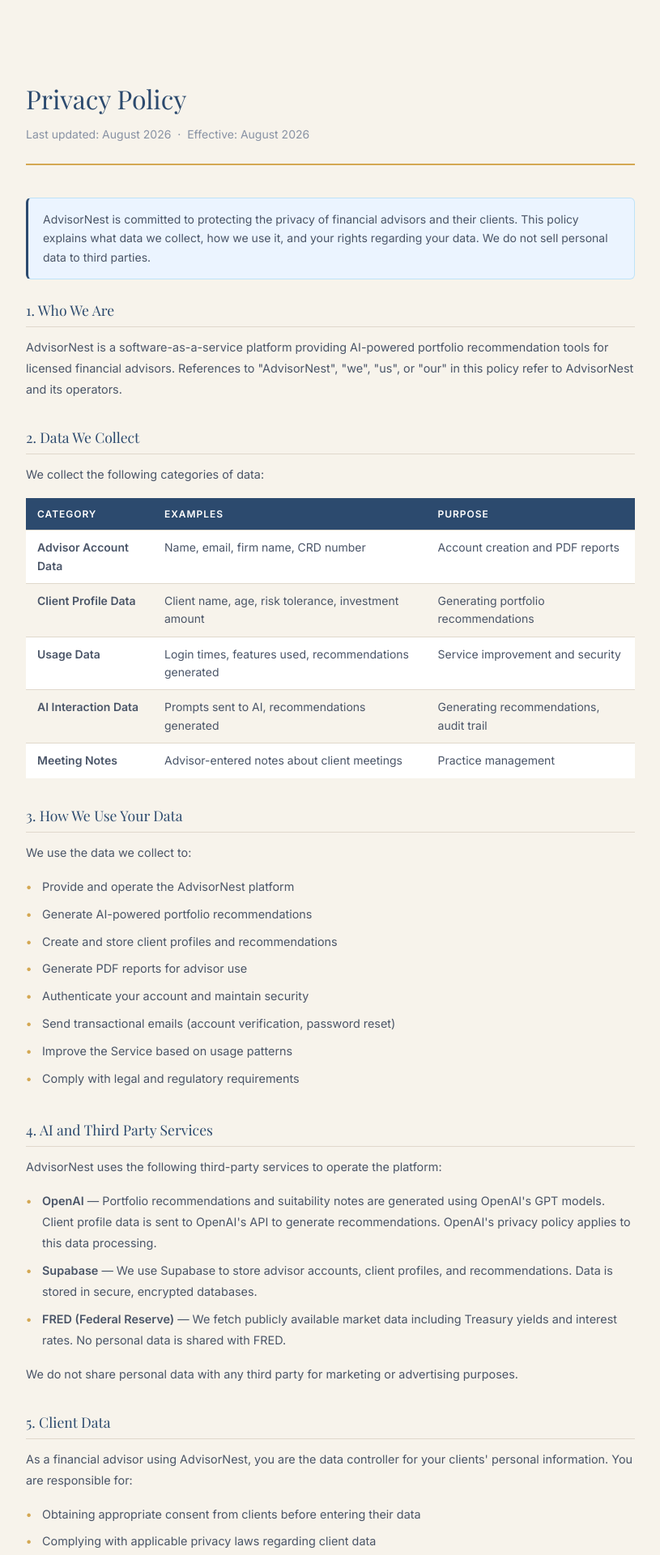
After one commit to asharma-18/advisornest, a Flask app: page /privacy in a window 1280 px wide. The commit adds this page. Shown: the top 1920 px of the page at 81% size, without its empty margins (232-1047 px from the left). Run offline with Flask 3, Linux system fonts and the light colour scheme; some web fonts are replaced.

Commit message:
Added Terms of Service, Privacy Policy, CRD number field, PDF instruments section

```diff
--- a/app/routes.py
+++ b/app/routes.py
@@ -865,3 +865,14 @@ def generate_suitability_note_route():
 
     except Exception as e:
         return json.dumps({"success": False, "error": str(e)})
+
+# ── Terms of Service ──────────────────────────────────────
+@main.route("/terms")
+def terms():
+    return render_template("legal/terms.html")
+
+
+# ── Privacy Policy ────────────────────────────────────────
+@main.route("/privacy")
+def privacy():
+    return render_template("legal/privacy.html")
--- /dev/null
+++ b/app/templates/Legal/privacy.html
@@ -0,0 +1,349 @@
+{% extends "base.html" %}
+
+{% block title %}Privacy Policy — AdvisorNest{% endblock %}
+
+{% block extra_css %}
+<style>
+    .legal-container {
+        max-width: 800px;
+        margin: 0 auto;
+        padding: 48px 24px;
+    }
+
+    .legal-header {
+        margin-bottom: 40px;
+        padding-bottom: 24px;
+        border-bottom: 2px solid var(--accent);
+    }
+
+    .legal-title {
+        font-family: var(--font-heading);
+        font-size: 2rem;
+        color: var(--navy);
+        margin-bottom: 8px;
+    }
+
+    .legal-date {
+        font-size: 0.875rem;
+        color: var(--text-muted);
+    }
+
+    .legal-section {
+        margin-bottom: 32px;
+    }
+
+    .legal-section-title {
+        font-family: var(--font-heading);
+        font-size: 1.1rem;
+        color: var(--navy);
+        margin-bottom: 12px;
+        padding-bottom: 6px;
+        border-bottom: 1px solid var(--border);
+    }
+
+    .legal-text {
+        font-size: 0.9rem;
+        color: var(--text-secondary);
+        line-height: 1.8;
+        margin-bottom: 12px;
+    }
+
+    .legal-list {
+        list-style: none;
+        margin: 12px 0;
+    }
+
+    .legal-list li {
+        font-size: 0.9rem;
+        color: var(--text-secondary);
+        line-height: 1.8;
+        padding: 4px 0 4px 20px;
+        position: relative;
+    }
+
+    .legal-list li::before {
+        content: '•';
+        color: var(--accent);
+        position: absolute;
+        left: 0;
+        font-weight: 700;
+    }
+
+    .legal-highlight {
+        background: var(--info-bg);
+        border: 1px solid #bee3f8;
+        border-left: 3px solid var(--navy);
+        border-radius: 6px;
+        padding: 14px 18px;
+        margin-bottom: 24px;
+        font-size: 0.875rem;
+        color: var(--text-secondary);
+        line-height: 1.7;
+    }
+
+    .legal-contact {
+        background: var(--bg-primary);
+        border: 1px solid var(--border);
+        border-radius: 10px;
+        padding: 20px 24px;
+        margin-top: 32px;
+    }
+
+    .data-table {
+        width: 100%;
+        border-collapse: collapse;
+        margin: 16px 0;
+        font-size: 0.875rem;
+    }
+
+    .data-table th {
+        background: var(--navy);
+        color: white;
+        padding: 10px 14px;
+        text-align: left;
+        font-weight: 600;
+    }
+
+    .data-table td {
+        padding: 10px 14px;
+        border-bottom: 1px solid var(--border);
+        color: var(--text-secondary);
+        vertical-align: top;
+    }
+
+    .data-table tr:nth-child(even) td {
+        background: var(--bg-primary);
+    }
+</style>
+{% endblock %}
+
+{% block auth_content %}
+<div class="legal-container">
+
+    <div class="legal-header">
+        <div class="legal-title">Privacy Policy</div>
+        <div class="legal-date">
+            Last updated: August 2026 &nbsp;·&nbsp;
+            Effective: August 2026
+        </div>
+    </div>
+
+    <div class="legal-highlight">
+        AdvisorNest is committed to protecting the privacy of financial
+        advisors and their clients. This policy explains what data we
+        collect, how we use it, and your rights regarding your data.
+        We do not sell personal data to third parties.
+    </div>
+
+    <div class="legal-section">
+        <div class="legal-section-title">1. Who We Are</div>
+        <p class="legal-text">
+            AdvisorNest is a software-as-a-service platform providing
+            AI-powered portfolio recommendation tools for licensed
+            financial advisors. References to "AdvisorNest", "we",
+            "us", or "our" in this policy refer to AdvisorNest and
+            its operators.
+        </p>
+    </div>
+
+    <div class="legal-section">
+        <div class="legal-section-title">2. Data We Collect</div>
+        <p class="legal-text">
+            We collect the following categories of data:
+        </p>
+
+        <table class="data-table">
+            <thead>
+                <tr>
+                    <th>Category</th>
+                    <th>Examples</th>
+                    <th>Purpose</th>
+                </tr>
+            </thead>
+            <tbody>
+                <tr>
+                    <td><strong>Advisor Account Data</strong></td>
+                    <td>Name, email, firm name, CRD number</td>
+                    <td>Account creation and PDF reports</td>
+                </tr>
+                <tr>
+                    <td><strong>Client Profile Data</strong></td>
+                    <td>Client name, age, risk tolerance, investment amount</td>
+                    <td>Generating portfolio recommendations</td>
+                </tr>
+                <tr>
+                    <td><strong>Usage Data</strong></td>
+                    <td>Login times, features used, recommendations generated</td>
+                    <td>Service improvement and security</td>
+                </tr>
+                <tr>
+                    <td><strong>AI Interaction Data</strong></td>
+                    <td>Prompts sent to AI, recommendations generated</td>
+                    <td>Generating recommendations, audit trail</td>
+                </tr>
+                <tr>
+                    <td><strong>Meeting Notes</strong></td>
+                    <td>Advisor-entered notes about client meetings</td>
+                    <td>Practice management</td>
+                </tr>
+            </tbody>
+        </table>
+    </div>
+
+    <div class="legal-section">
+        <div class="legal-section-title">3. How We Use Your Data</div>
+        <p class="legal-text">
+            We use the data we collect to:
+        </p>
+        <ul class="legal-list">
+            <li>Provide and operate the AdvisorNest platform</li>
+            <li>Generate AI-powered portfolio recommendations</li>
+            <li>Create and store client profiles and recommendations</li>
+            <li>Generate PDF reports for advisor use</li>
+            <li>Authenticate your account and maintain security</li>
+            <li>Send transactional emails (account verification, password reset)</li>
+            <li>Improve the Service based on usage patterns</li>
+            <li>Comply with legal and regulatory requirements</li>
+        </ul>
+    </div>
+
+    <div class="legal-section">
+        <div class="legal-section-title">4. AI and Third Party Services</div>
+        <p class="legal-text">
+            AdvisorNest uses the following third-party services to
+            operate the platform:
+        </p>
+        <ul class="legal-list">
+            <li>
+                <strong>OpenAI</strong> — Portfolio recommendations and
+                suitability notes are generated using OpenAI's GPT models.
+                Client profile data is sent to OpenAI's API to generate
+                recommendations. OpenAI's privacy policy applies to
+                this data processing.
+            </li>
+            <li>
+                <strong>Supabase</strong> — We use Supabase to store
+                advisor accounts, client profiles, and recommendations.
+                Data is stored in secure, encrypted databases.
+            </li>
+            <li>
+                <strong>FRED (Federal Reserve)</strong> — We fetch
+                publicly available market data including Treasury yields
+                and interest rates. No personal data is shared with FRED.
+            </li>
+        </ul>
+        <p class="legal-text">
+            We do not share personal data with any third party for
+            marketing or advertising purposes.
+        </p>
+    </div>
+
+    <div class="legal-section">
+        <div class="legal-section-title">5. Client Data</div>
+        <p class="legal-text">
+            As a financial advisor using AdvisorNest, you are the data
+            controller for your clients' personal information. You are
+            responsible for:
+        </p>
+        <ul class="legal-list">
+            <li>Obtaining appropriate consent from clients before entering their data</li>
+            <li>Complying with applicable privacy laws regarding client data</li>
+            <li>Maintaining appropriate data security practices</li>
+            <li>Notifying clients if their data is processed by AI systems</li>
+        </ul>
+        <p class="legal-text">
+            AdvisorNest acts as a data processor for client personal
+            information entered by advisors. We process this data only
+            as instructed by advisors through use of the Service.
+        </p>
+    </div>
+
+    <div class="legal-section">
+        <div class="legal-section-title">6. Data Security</div>
+        <p class="legal-text">
+            We implement industry-standard security measures to protect
+            your data including:
+        </p>
+        <ul class="legal-list">
+            <li>Encryption of data in transit using TLS/HTTPS</li>
+            <li>Encryption of data at rest in our database</li>
+            <li>Row-level security ensuring advisors can only access their own data</li>
+            <li>Secure authentication via Supabase Auth</li>
+            <li>Regular security reviews and updates</li>
+        </ul>
+    </div>
+
+    <div class="legal-section">
+        <div class="legal-section-title">7. Data Retention</div>
+        <p class="legal-text">
+            We retain your data for as long as your account is active.
+            If you close your account, we will delete your personal data
+            within 30 days, except where we are required to retain it
+            for legal or regulatory compliance purposes.
+        </p>
+        <p class="legal-text">
+            Recommendation and client data may be retained for up to
+            7 years to support regulatory compliance and audit requirements
+            applicable to financial advisory businesses.
+        </p>
+    </div>
+
+    <div class="legal-section">
+        <div class="legal-section-title">8. Your Rights</div>
+        <p class="legal-text">
+            Depending on your location, you may have the following
+            rights regarding your personal data:
+        </p>
+        <ul class="legal-list">
+            <li><strong>Access</strong> — Request a copy of the data we hold about you</li>
+            <li><strong>Correction</strong> — Request correction of inaccurate data</li>
+            <li><strong>Deletion</strong> — Request deletion of your personal data</li>
+            <li><strong>Portability</strong> — Request your data in a portable format</li>
+            <li><strong>Objection</strong> — Object to certain processing of your data</li>
+        </ul>
+        <p class="legal-text">
+            To exercise any of these rights, contact us at
+            <a href="mailto:privacy@advisornest.com"
+               style="color:var(--navy);font-weight:600">
+                privacy@advisornest.com
+            </a>
+        </p>
+    </div>
+
+    <div class="legal-section">
+        <div class="legal-section-title">9. Cookies</div>
+        <p class="legal-text">
+            AdvisorNest uses session cookies to maintain your login
+            state. We do not use tracking cookies, advertising cookies,
+            or third-party analytics cookies. You can disable cookies
+            in your browser settings, but this may prevent you from
+            logging in to the Service.
+        </p>
+    </div>
+
+    <div class="legal-section">
+        <div class="legal-section-title">10. Changes to This Policy</div>
+        <p class="legal-text">
+            We may update this Privacy Policy from time to time. We
+            will notify you of material changes via email or a prominent
+            notice on the Service. Your continued use of AdvisorNest
+            after notification constitutes acceptance of the updated policy.
+        </p>
+    </div>
+
+    <div class="legal-contact">
+        <div style="font-family:var(--font-heading);font-size:1rem;
+                    color:var(--navy);margin-bottom:8px">
+            Privacy Questions or Concerns?
+        </div>
+        <p class="legal-text" style="margin-bottom:0">
+            Contact our privacy team at
+            <a href="mailto:privacy@advisornest.com"
+               style="color:var(--navy);font-weight:600">
+                privacy@advisornest.com
+            </a>
+        </p>
+    </div>
+
+</div>
+{% endblock %}
--- a/pdf_generator.py
+++ b/pdf_generator.py
@@ -410,7 +410,7 @@ def generate_pdf_report(client, advisor):
         "decision support software for licensed financial advisors only. "
         "All recommendations require advisor review and client suitability "
         "assessment before implementation. This document does not constitute "
-        "financial advice. AdvisorNest 2025",
+        "financial advice. AdvisorNest 2026",
         s_disclaimer))
 
     doc.build(content)
```
Also changed, not shown: app/templates/Legal/terms.html (added, +299 -0 lines), app/templates/auth/login.html (+9 -0 lines), app/templates/auth/register.html (+9 -0 lines).
